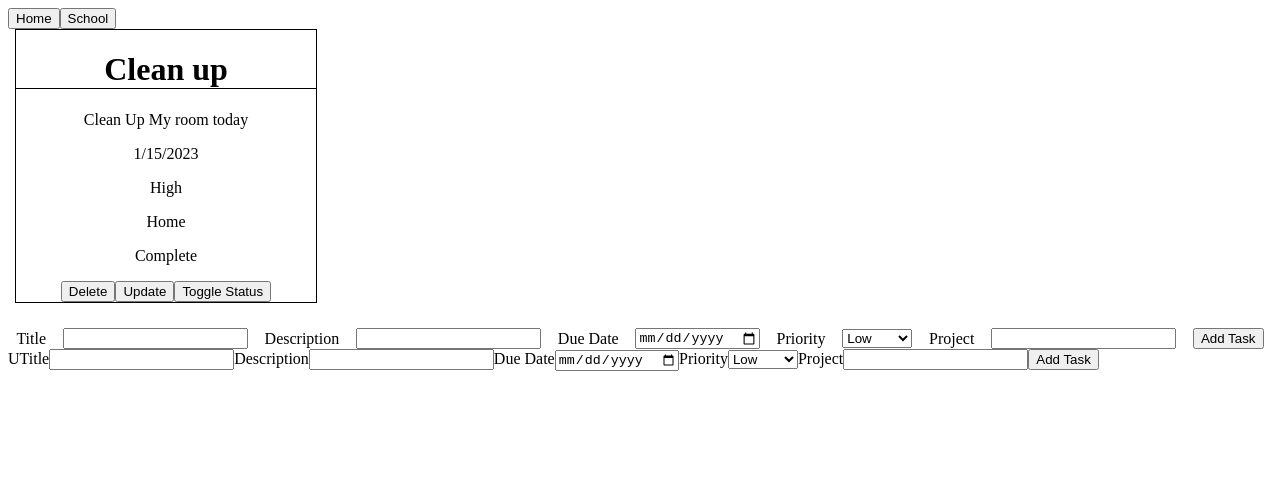
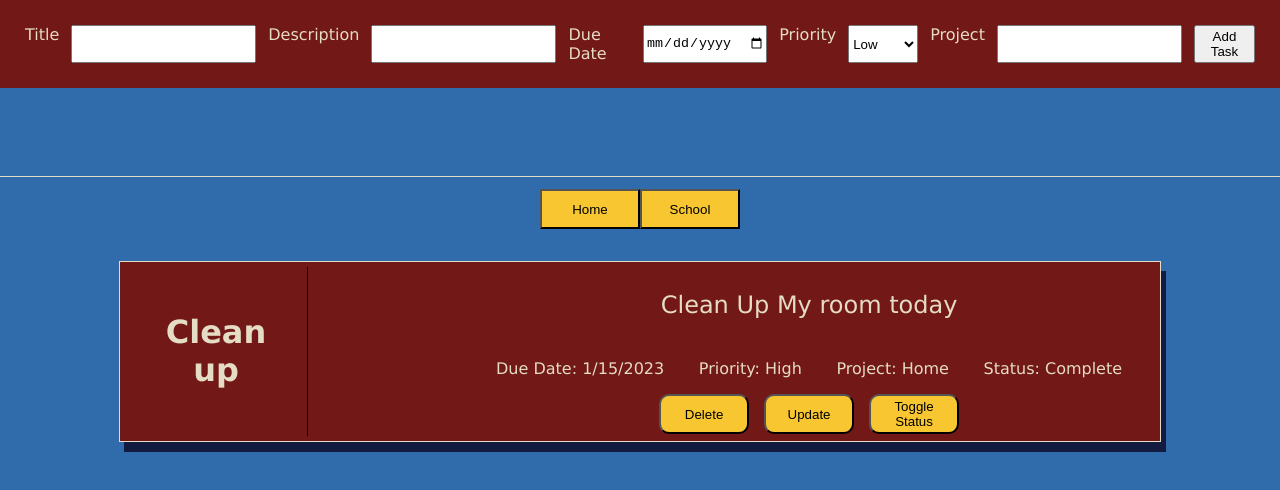
Before and after one commit to Dylan5019-Odin/todo-list, a website built with webpack: page dist/index.html in a window 1280 px wide. Built offline with nearby package versions, Linux system fonts and the light colour scheme.

Commit message:
Added some styling

```diff
--- a/src/ManipulatesDOM/createTaskHTML.js
+++ b/src/ManipulatesDOM/createTaskHTML.js
@@ -5,29 +5,63 @@ import addElement from "./addElement";
 const createTaskHTML = (parentDiv, task) => {
   let taskCard = addElement("div", parentDiv, "", "task", `task_${task._id}`);
   //Task Name
-  addElement("h1", taskCard, `${task._title}`, "task-header");
-  addElement("p", taskCard, `${task._description}`);
-  addElement("p", taskCard, `${task._dueDate}`);
-  addElement("p", taskCard, `${task._priority}`);
-  addElement("p", taskCard, `${task._project}`);
-  addElement("p", taskCard, `${task.getStatus()}`);
+  let taskHeaderDiv = addElement("div", taskCard, ``, "task-header-div");
+
+  let taskBodyDiv = addElement(
+    "div",
+    taskCard,
+    ``,
+    "task-body-div",
+    `task_${task._id}`
+  );
+  addElement("h1", taskHeaderDiv, `${task._title}`, "task-header");
+
+  let taskDescDiv = addElement(
+    "div",
+    taskBodyDiv,
+    ``,
+    "task-desc",
+    `task_${task._id}`
+  );
+  addElement("p", taskDescDiv, `${task._description}`);
+
+  let taskInfoDiv = addElement(
+    "div",
+    taskBodyDiv,
+    ``,
+    "task-info",
+    `task_${task._id}`
+  );
+  addElement("p", taskInfoDiv, `Due Date: ${task._dueDate}`);
+  addElement("p", taskInfoDiv, `Priority: ${task._priority}`);
+  addElement("p", taskInfoDiv, `Project: ${task._project}`);
+  addElement("p", taskInfoDiv, `Status: ${task.getStatus()}`);
+
+  let taskBtnDiv = addElement(
+    "div",
+    taskInfoDiv,
+    ``,
+    "task-btns",
+    `task_${task._id}`
+  );
+
   addElement(
     "button",
-    taskCard,
+    taskBtnDiv,
     "Delete",
     "delete-task-btn",
     `${task._project}`
   );
   addElement(
     "button",
-    taskCard,
+    taskBtnDiv,
     "Update",
     "update-task-btn",
     `${task._project}`
   );
   addElement(
     "button",
-    taskCard,
+    taskBtnDiv,
     "Toggle Status",
     "status-task-btn",
     `${task._project}`
--- a/src/ManipulatesDOM/displayController.js
+++ b/src/ManipulatesDOM/displayController.js
@@ -6,8 +6,6 @@ import updateTaskForm from "./updateTaskForm"
 
 // Controls what HTML is Displayed on the page
 const displayController = (allTasks, projects, filter) => {
-
-
   document.getElementById("content").innerHTML = "";
   //If there are no tasks, display only the form
   if (projects.length == 0) {
@@ -15,6 +13,9 @@ const displayController = (allTasks, projects, filter) => {
     return;
   }
 
+  //Display the Add task Form under the tasks
+  addTaskForm();
+  updateTaskForm();
 
   //Displays a Button for each project
   displayProjectButtons(projects);
@@ -26,10 +27,6 @@ const displayController = (allTasks, projects, filter) => {
   } else {
     displayTasks(projects[0]);
   }
-
-  //Display the Add task Form under the tasks
- addTaskForm();
- updateTaskForm();
 };
 
 export default displayController;
--- a/src/ManipulatesDOM/updateTaskForm.js
+++ b/src/ManipulatesDOM/updateTaskForm.js
@@ -1,4 +1,5 @@
 import addElement from "./addElement";
+import "../style.css";
 
 const updateTaskForm = () => {
   // Add a div to contain the form
@@ -7,11 +8,11 @@ const updateTaskForm = () => {
     "form",
     content,
     "",
-    "update-form-div",
+    "update-form",
     "update-form-div"
   );
 
-  let titleLabel = addElement("label", updateformDiv, "UTitle");
+  let titleLabel = addElement("label", updateformDiv, "Title");
   titleLabel.htmlFor = "title";
   let titleInput = addElement("input", updateformDiv, "", "title-input", "title");
   titleInput.type = "text";
@@ -53,7 +54,9 @@ const updateTaskForm = () => {
   projectInput.type = "text";
   projectInput.name = "project";
 
-  addElement("button", updateformDiv, "Add Task", "update-form-button", "update-form-button");
+  addElement("button", updateformDiv, "Update", "update-form-button", "update-form-button");
+
+  updateformDiv.style["visibility"] = "hidden";
 };
 
 export default updateTaskForm;
--- a/src/backend/updateButtonHandler.js
+++ b/src/backend/updateButtonHandler.js
@@ -1,11 +1,17 @@
+
 //Populates the Update Form with the current data;
 //Also sets the update forms button id to contain releavent data to the current task
 const updateButtonHandler = (projectTask, allTasks) => {
+
   document.querySelectorAll(".update-task-btn").forEach((btn) => {
+
     btn.addEventListener("click", () => {
       let taskIndex = btn.parentElement.id.split("_")[1];
       let currentTask = allTasks.taskList[taskIndex];
       let form = document.getElementById("update-form-div");
+      let addform = document.getElementById("new-form-div");
+      form.style["visibility"] = "visible";
+      addform.style["visibility"] = "hidden";
       let inputs = form.getElementsByTagName("input");
 
       let oldTitle = currentTask._title;
--- a/src/backend/updatePage.js
+++ b/src/backend/updatePage.js
@@ -5,7 +5,7 @@ import deleteButtonHandler from "./deleteButtonHandler";
 import updateButtonHandler from "./updateButtonHandler";
 import updateTaskHandler from "./updateTaskHandler";
 import toggleStatus from "./toggleStatus";
-
+import "../style.css";
 const updatePage = (allTasks, index) => {
   allTasks.setIds(allTasks.taskList);
   let filteredTasks = filterTasks(allTasks.taskList);
--- a/src/index.js
+++ b/src/index.js
@@ -33,10 +33,19 @@ let item3 = new Task(
   "School"
 );
 
+
+
 allTask.addTask(item);
 allTask.addTask(item2);
+allTask.addTask(item3);
+allTask.addTask(item3);
+allTask.addTask(item3);
+allTask.addTask(item3);
+allTask.addTask(item3);
+allTask.addTask(item3);
 allTask.addTask(item3);
 
 
 
+
 updatePage(allTask);
--- a/src/style.css
+++ b/src/style.css
@@ -1,24 +1,106 @@
+body {
+  background: #306BAC;
+  font-family: Verdana, Geneva, Tahoma, sans-serif;
+  color: #E5DCC5;
+  margin: 0;
+  width: 100%;
+  position: relative;
+}
+
+.btn-div {
+    display: flex;
+    justify-content: center;
+     border-top: 1px solid;
+     padding: 12px;
+}
+
+.btn-div button {
+  background: #F8C630;
+  height: 40px;
+  width: 100px;
+  margin: 0 0 20px 0px;
+
+}
+
+/* CSS For Task */
+
 .task-div {
-    display: grid;
-    grid-template-columns: repeat(4, 1fr);
-    place-items: center;
+  display: grid;
+  grid-template-columns: repeat(1, 1fr);
+  grid-template-rows: repeat(auto-fit, minmax(100px, 1fr));
+  place-items: center;
 }
 
 .task {
-    text-align: center;
-    border: 1px solid black;
-    margin-bottom: 25px;
-    width: 300px;
+  display: flex;
+  text-align: center;
+  background: #721817;
+  margin-bottom: 25px;
+  min-width: 80vw;
+  border: 1px solid;
+  padding: 5px;
+  box-shadow: 5px 10px #141B41;
+  overflow: hidden;
 }
 
-.task-header {
-    border-bottom: 1px solid black;
+.task button {
+
+  background: #F8C630;
+  border-radius: 10px;
+  height: 40px;
+  width: 100px;
 }
 
+.task-header-div {
+  display: flex;
+  padding: 25px;
+  border-right: 1px solid black;
+  font-size: 1rem;
+}
+
+.task-body-div {
+  display: flex;
+  flex-direction: column;
+  margin-left: 15%;
+}
+
+.task-desc {
+  font-size: 1.5rem;
+}
+
+.task-info {
+    display: flex;
+    flex-wrap: wrap;
+    justify-content: center;
+    gap: 5%;
+}
+
+
+.task-btns {
+    display: flex;
+    justify-content: center;
+    gap: 5%;
+}
+
+
+/* CSS For Forms */
+
+
+
 .new-form-div,
-.update-from-div {
+.update-form {
+    display: flex;
+    justify-content: center;
+    gap: 12px;
+    background-color:#721817;
+    padding: 25px;
 
+}
+
+.update-form {
+    padding: 25px;
     display: flex;
-    align-items: center;
     justify-content: space-around;
+    position: relative;
+
 }
```
